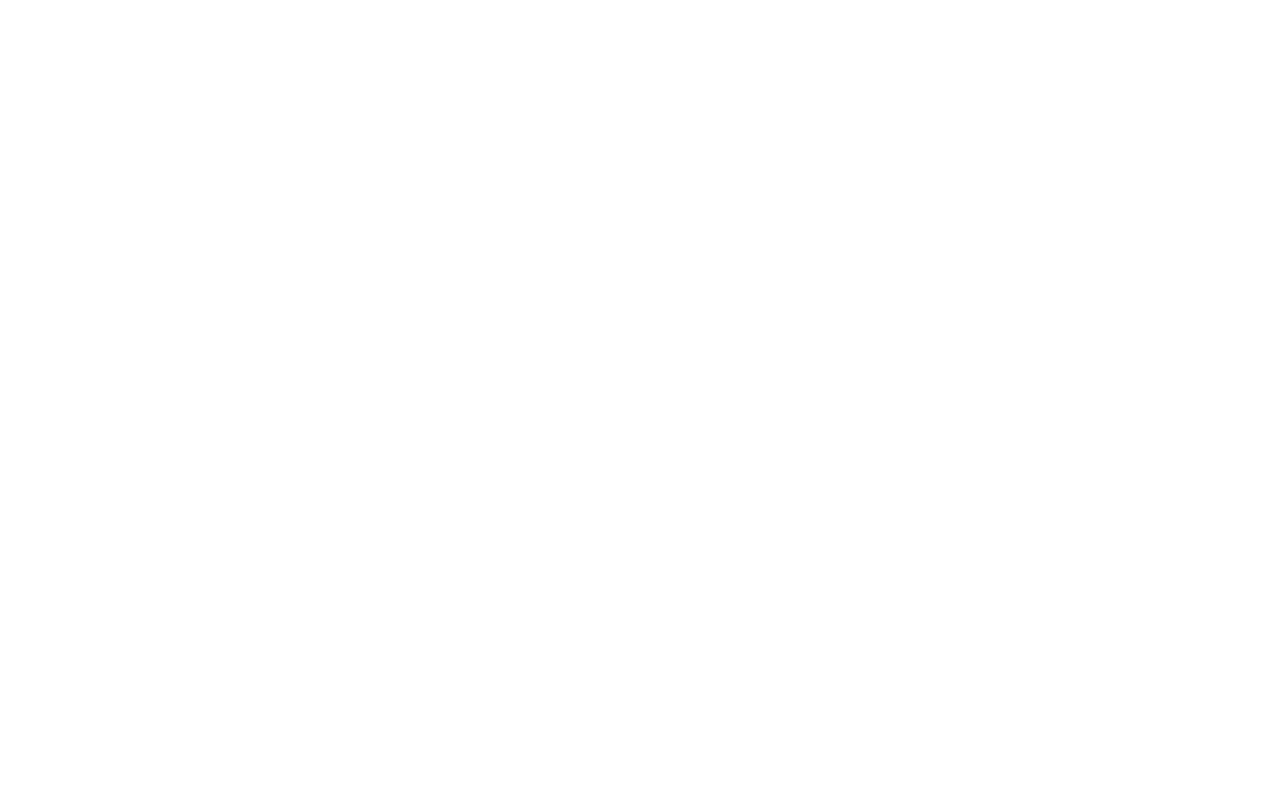
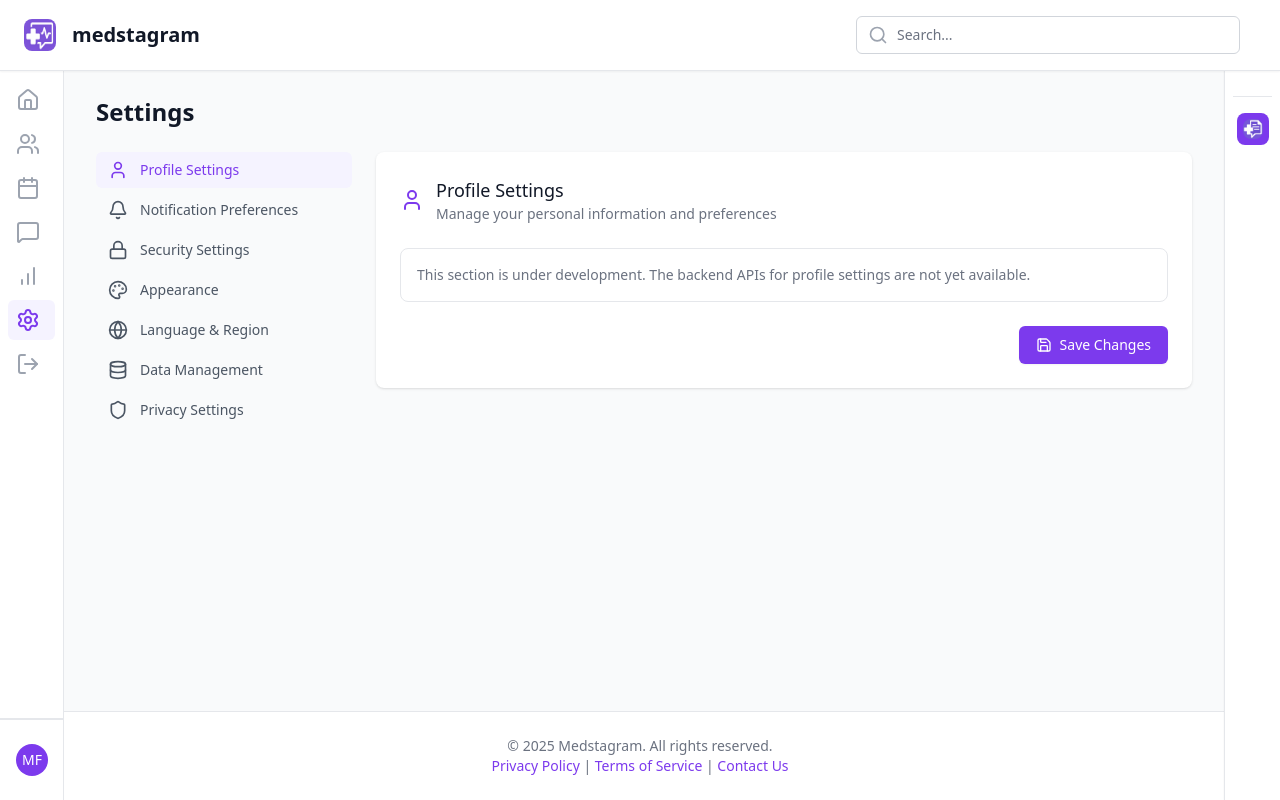
Before and after one commit to mfranco1/medstagram, a React (Vite) app in the folder frontend/: page /settings in a window 1280 px wide. Before the commit this address had no page. Built offline with nearby package versions, Linux system fonts and the light colour scheme.

Commit message:
feat: add settings page and routing with placeholders

```diff
--- a/frontend/src/App.tsx
+++ b/frontend/src/App.tsx
@@ -4,6 +4,7 @@ import SoapPage from './pages/SoapPage'
 import SignupPage from './pages/SignupPage'
 import Dashboard from './pages/Dashboard'
 import PatientsPage from './pages/PatientsPage'
+import SettingsPage from './pages/SettingsPage'
 
 export default function App() {
   return (
@@ -14,6 +15,7 @@ export default function App() {
         <Route path="/soap/:patientId" element={<SoapPage />} />
         <Route path="/dashboard" element={<Dashboard />} />
         <Route path="/patients" element={<PatientsPage />} />
+        <Route path="/settings" element={<SettingsPage />} />
         <Route path="/" element={<Navigate to="/dashboard" replace />} />
       </Routes>
     </BrowserRouter>
--- /dev/null
+++ b/frontend/src/pages/SettingsPage.tsx
@@ -0,0 +1,148 @@
+import { useState } from 'react'
+import { MainLayout } from '../components/layout/MainLayout'
+import {
+  User,
+  Bell,
+  Lock,
+  Palette,
+  Globe,
+  Database,
+  Shield,
+  Save
+} from 'lucide-react'
+
+interface SettingSection {
+  id: string
+  title: string
+  description: string
+  icon: React.ComponentType<React.SVGProps<SVGSVGElement>>
+}
+
+const settingSections: SettingSection[] = [
+  {
+    id: 'profile',
+    title: 'Profile Settings',
+    description: 'Manage your personal information and preferences',
+    icon: User
+  },
+  {
+    id: 'notifications',
+    title: 'Notification Preferences',
+    description: 'Configure how and when you receive notifications',
+    icon: Bell
+  },
+  {
+    id: 'security',
+    title: 'Security Settings',
+    description: 'Manage your password and security preferences',
+    icon: Lock
+  },
+  {
+    id: 'appearance',
+    title: 'Appearance',
+    description: 'Customize the look and feel of the application',
+    icon: Palette
+  },
+  {
+    id: 'language',
+    title: 'Language & Region',
+    description: 'Set your preferred language and regional settings',
+    icon: Globe
+  },
+  {
+    id: 'data',
+    title: 'Data Management',
+    description: 'Manage your data and storage preferences',
+    icon: Database
+  },
+  {
+    id: 'privacy',
+    title: 'Privacy Settings',
+    description: 'Control your privacy and data sharing preferences',
+    icon: Shield
+  }
+]
+
+export default function SettingsPage() {
+  const [activeSection, setActiveSection] = useState<string>('profile')
+
+  return (
+    <MainLayout>
+      <div className="space-y-6">
+        {/* Header */}
+        <div className="flex justify-between items-center">
+          <h1 className="text-2xl font-semibold text-gray-900">Settings</h1>
+        </div>
+
+        <div className="grid grid-cols-12 gap-6">
+          {/* Settings Navigation */}
+          <div className="col-span-3">
+            <nav className="space-y-1">
+              {settingSections.map((section) => {
+                const Icon = section.icon
+                return (
+                  <button
+                    key={section.id}
+                    onClick={() => setActiveSection(section.id)}
+                    className={`w-full flex items-center px-3 py-2 text-sm font-medium rounded-md ${
+                      activeSection === section.id
+                        ? 'bg-violet-50 text-violet-600'
+                        : 'text-gray-600 hover:bg-gray-50'
+                    }`}
+                  >
+                    <Icon className="w-5 h-5 mr-3" />
+                    {section.title}
+                  </button>
+                )
+              })}
+            </nav>
+          </div>
+
+          {/* Settings Content */}
+          <div className="col-span-9">
+            <div className="bg-white shadow rounded-lg">
+              <div className="p-6">
+                {settingSections.map((section) => {
+                  const Icon = section.icon
+                  return (
+                    <div
+                      key={section.id}
+                      className={activeSection === section.id ? 'block' : 'hidden'}
+                    >
+                      <div className="flex items-center mb-6">
+                        <Icon className="w-6 h-6 text-violet-600 mr-3" />
+                        <div>
+                          <h2 className="text-lg font-medium text-gray-900">{section.title}</h2>
+                          <p className="text-sm text-gray-500">{section.description}</p>
+                        </div>
+                      </div>
+
+                      {/* Placeholder content for each section */}
+                      <div className="space-y-4">
+                        <div className="border rounded-lg p-4">
+                          <p className="text-sm text-gray-500">
+                            This section is under development. The backend APIs for {section.title.toLowerCase()} are not yet available.
+                          </p>
+                        </div>
+                      </div>
+
+                      <div className="mt-6 flex justify-end">
+                        <button
+                          type="button"
+                          className="inline-flex items-center px-4 py-2 border border-transparent text-sm font-medium rounded-md shadow-sm text-white bg-violet-600 hover:bg-violet-700 focus:outline-none focus:ring-2 focus:ring-offset-2 focus:ring-violet-500"
+                        >
+                          <Save className="w-4 h-4 mr-2" />
+                          Save Changes
+                        </button>
+                      </div>
+                    </div>
+                  )
+                })}
+              </div>
+            </div>
+          </div>
+        </div>
+      </div>
+    </MainLayout>
+  )
+}
```
